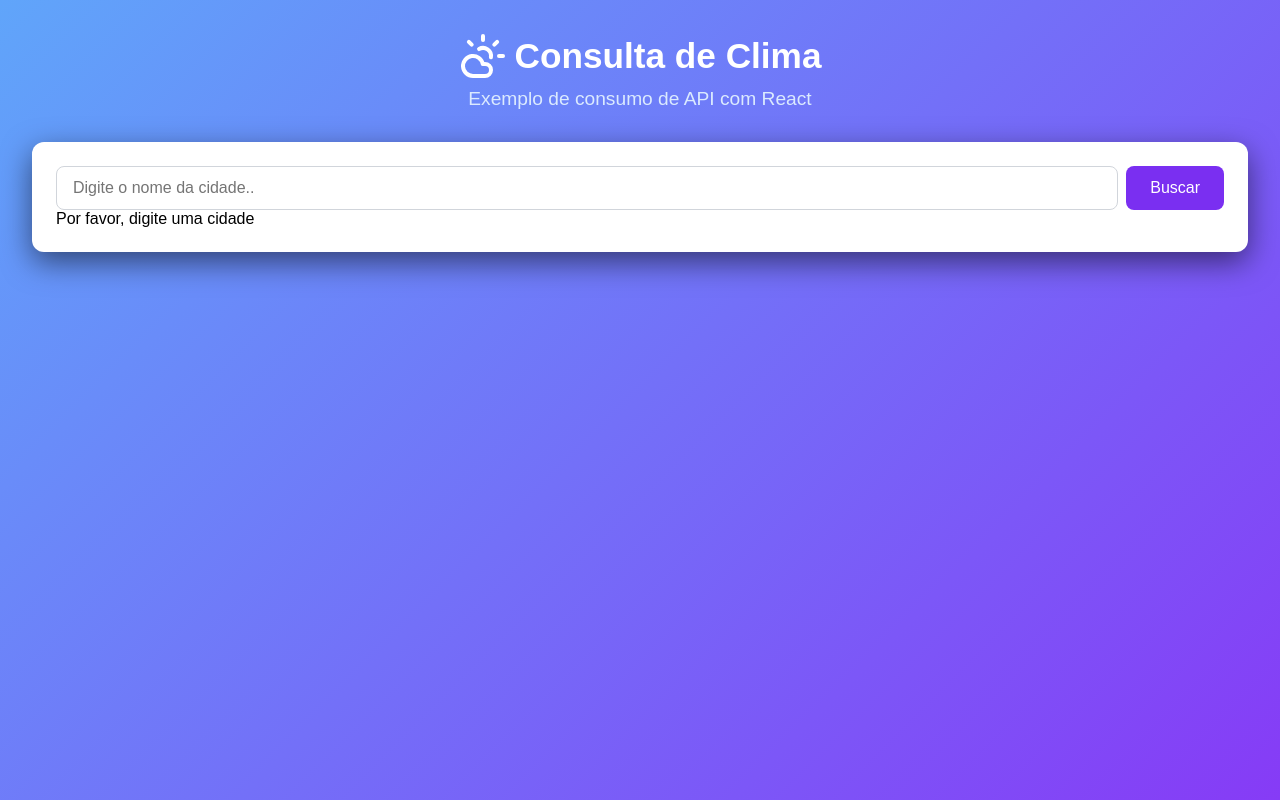
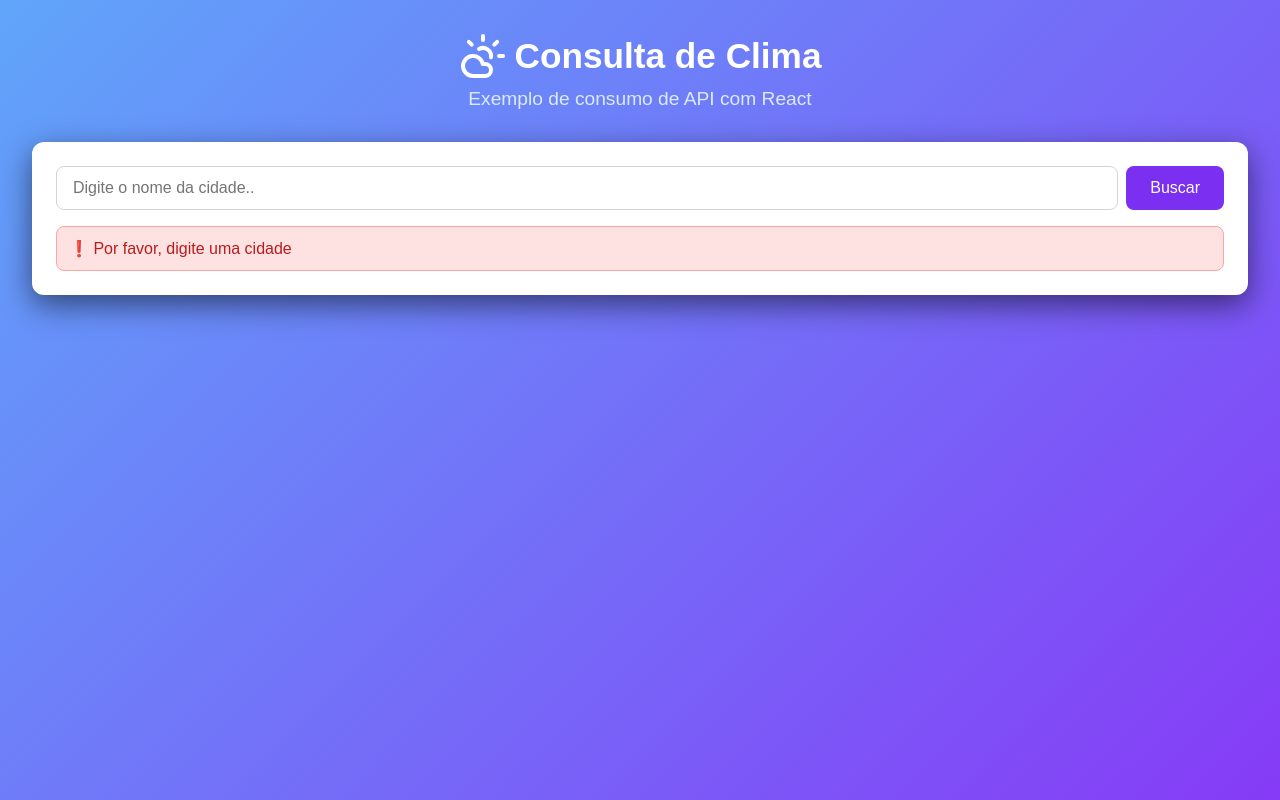
Before and after one commit to isabellacastro02/clima, a React (Vite) app: page / in a window 1280 px wide. Both pictures are taken after a click on the button "Buscar". Built offline with nearby package versions, Linux system fonts and the light colour scheme.

Commit message:
Add files via upload

```diff
--- a/src/App.css
+++ b/src/App.css
@@ -71,6 +71,14 @@ header p{
   cursor: not-allowed;
   background: #9ca3af;
 }
+.error-message{
+margin-top: 16px;
+padding: 12px;
+background: #fee2e2;
+border: 1px solid #fca5a5;
+border-radius: 8px;
+color: #b91c1c;
+}
 #card-resultado{
   background: #fff;
   border-radius: 12px;
@@ -115,7 +123,7 @@ header p{
   gap: 16px;
 }
 .detalhes-item{
-  background: #ccc;
+background: #ccc;
 font-size: 16px;
 border-radius: 8px;
 text-align: center;
@@ -123,7 +131,9 @@ color: #7a2ff1;
 margin-bottom: 4px;
 }
 .detalhes-item h2{
+  font-size: 0.9em;
   color: #222;
+  margin-bottom: 4px;
 }
 .detalhes-item h3{
   color: #222;
--- a/src/App.jsx
+++ b/src/App.jsx
@@ -1,6 +1,6 @@
 import { useState } from 'react'
 import './App.css'
-import { CloudSun, MapPinned, ThermometerSun, Droplet, Wind } from 'lucide-react';
+import { CloudSun, MapPinned, Thermometer, Droplet, Wind } from 'lucide-react';
 
 function App() {
   const [cidade, setCidade] = useState('');
@@ -12,7 +12,7 @@ function App() {
   const buscaClima = async () => {
     //validação básica
     if(!cidade.trim()){
-      setErro('Por favor, digite uma cidade');
+      setErro('❗ Por favor, digite uma cidade');
       return;
     }
 
@@ -21,11 +21,11 @@ function App() {
 
     try{
       const API_KEY = "50878f4678cd0841144b44b2fca0ccc0";
-      const url = `https://api.openweathermap.org/data/2.5/weather?q=${cidade}&appid${API_KEY}&units=metric&lang=pt_br`;
+      const url = `https://api.openweathermap.org/data/2.5/weather?q=${cidade}&appid=${API_KEY}&units=metric&lang=pt_br`;
       const resposta = await fetch(url);
 
       if(!resposta.ok){
-        throw new Error('Cidade não encontrada');
+        throw new Error('❗ Cidade não encontrada');
       }
 
       const dados = await resposta.json();
@@ -73,7 +73,7 @@ function App() {
                 {carregando ? "Buscando..." : "Buscar"}
               </button>
             </div>
-            {erro && <div className="erro-message">{erro}</div>}
+            {erro && <div className="error-message">{erro}</div>}
           </div>
 
           {clima && (<>
@@ -102,7 +102,7 @@ function App() {
             <div className="detalhes-box">
 
               <div className="detalhes-item">
-                <ThermometerSun style={{color: '#923bf6'}} size={32} />
+                <Thermometer style={{color: '#923bf6'}} size={32} />
                 <h2>Min/Max</h2>
                 <h3>{Math.round(clima.main.temp.min)}ºC
                   / {Math.round(clima.main.temp_max)}ºC
```
